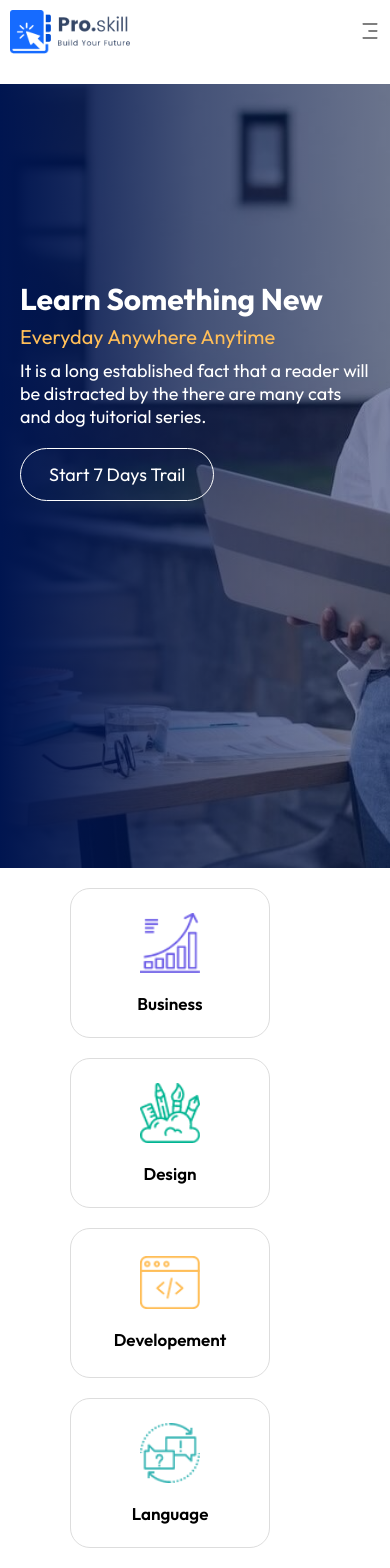
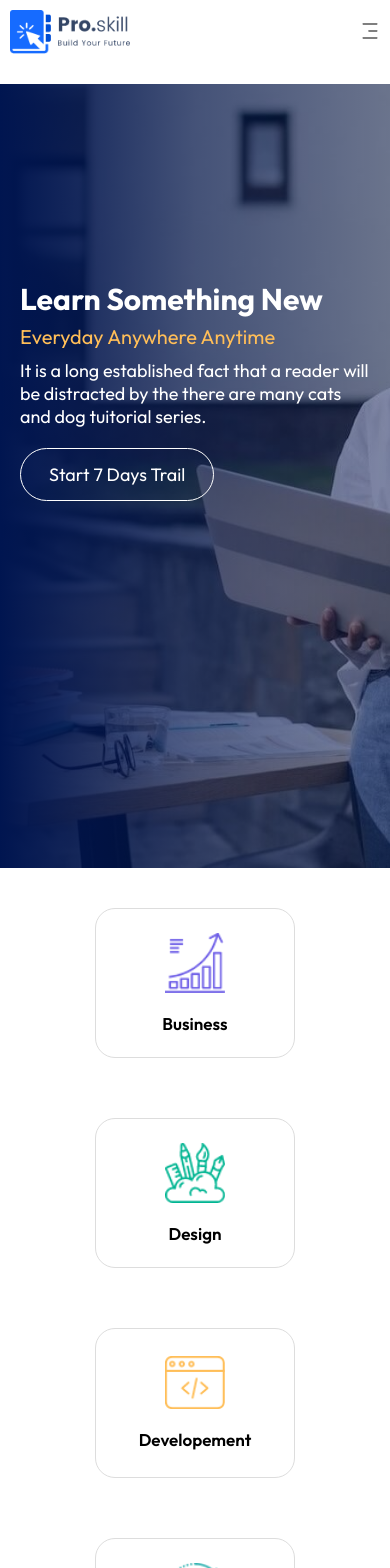
Before and after one commit to mdsajalali/pro-skill, a React (Vite) app: page / in a window 390 px wide. Shown: the top 1568 px of the page. Built offline with nearby package versions, Linux system fonts and the light colour scheme.

Commit message:
course section update

```diff
--- a/src/components/Course/Course.css
+++ b/src/components/Course/Course.css
@@ -38,8 +38,6 @@
   width: 60px;
   margin-bottom: 2rem;
 }
-
-
 
 .course-box p {
   font-size: 1.7rem;
@@ -88,6 +86,8 @@
 @media screen and (max-width: 550px) {
   .course {
     max-width: 250px;
+  }
+  .course-box {
     margin: 2rem auto;
   }
 }
```
